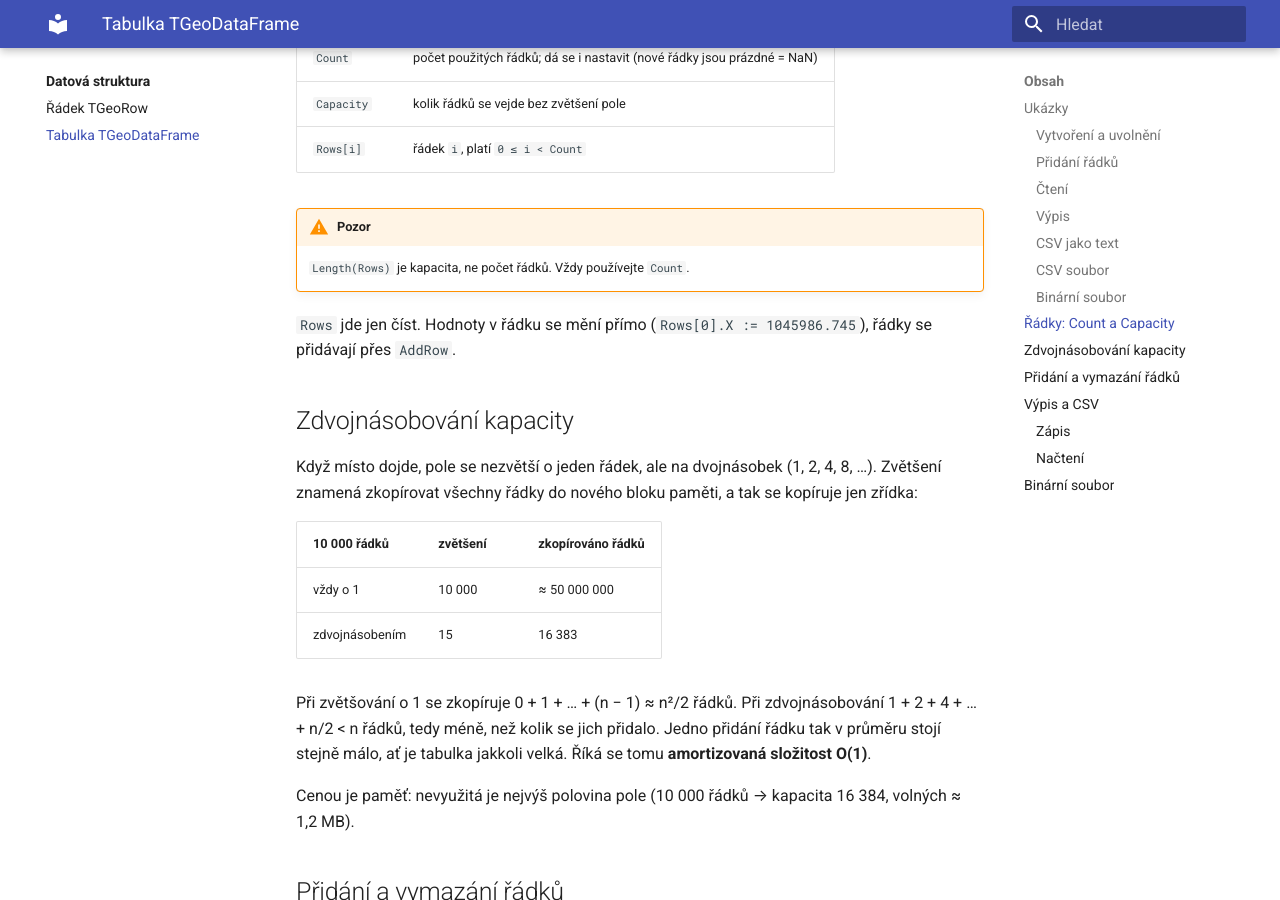
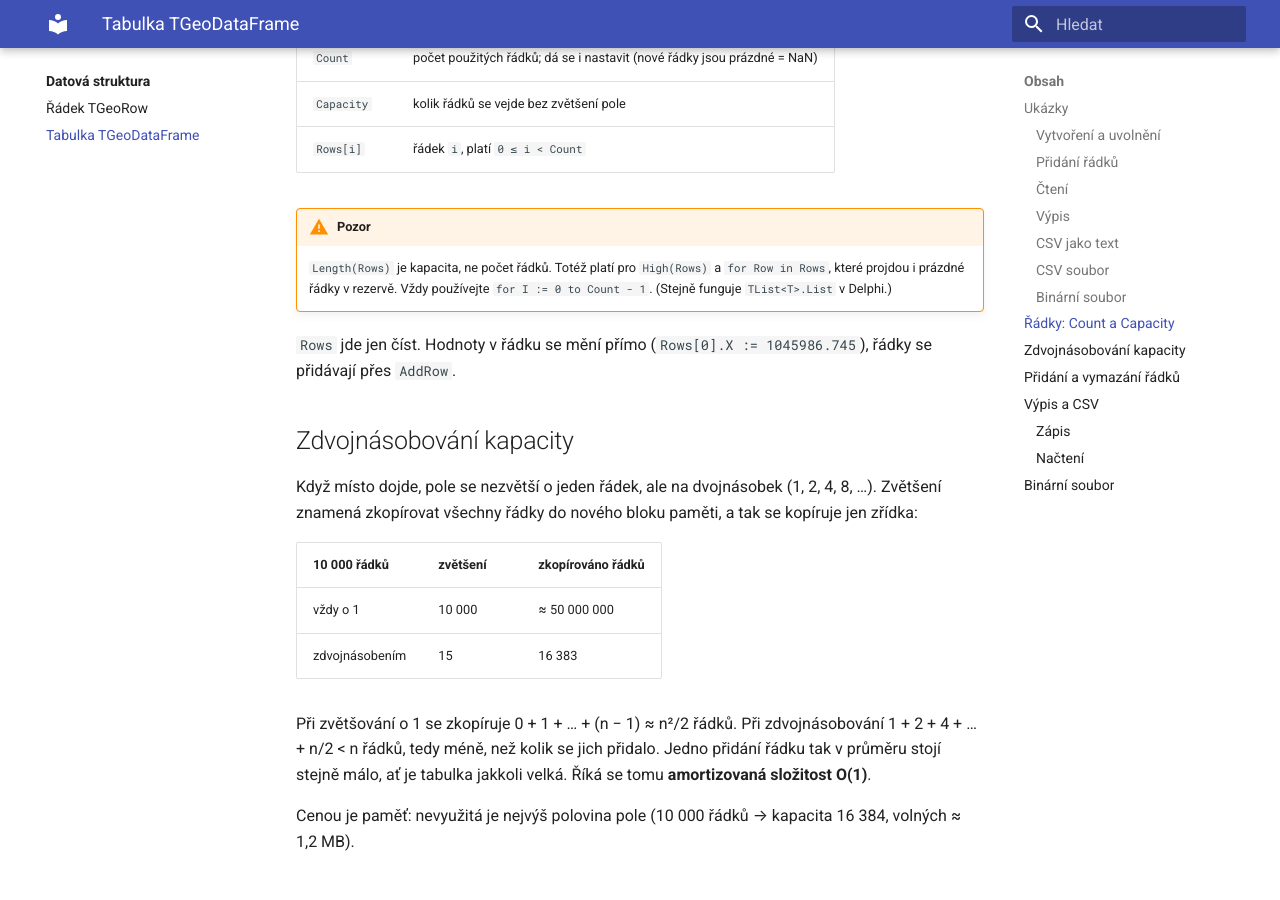
Before and after one commit to kovarmi9/GeoSoft, an MkDocs documentation site: the page built from docs/geodataframe/geodataframe.md, in a window 1280 px wide and 900 px high, scrolled down 2341 px. Built offline with MkDocs 1.6.1 and Material for MkDocs 9.7.7, drawn with Linux system fonts in a browser that asks for light colours.

Commit message:
Datové struktury: komentáře pro nápovědu, české hlášky, názvy podle Delphi, jednodušší Create, LoadFromFile a FromCSV

```diff
--- a/docs/geodataframe/geodataframe.md
+++ b/docs/geodataframe/geodataframe.md
@@ -116,7 +116,10 @@
 | `Rows[i]` | řádek `i`, platí `0 ≤ i < Count` |
 
 !!! warning "Pozor"
-    `Length(Rows)` je kapacita, ne počet řádků. Vždy používejte `Count`.
+    `Length(Rows)` je kapacita, ne počet řádků. Totéž platí pro `High(Rows)`
+    a `for Row in Rows`, které projdou i prázdné řádky v rezervě.
+    Vždy používejte `for I := 0 to Count - 1`.
+    (Stejně funguje `TList<T>.List` v Delphi.)
 
 `Rows` jde jen číst. Hodnoty v řádku se mění přímo
 (`Rows[0].X := 1045986.745`), řádky se přidávají přes `AddRow`.
```
Also changed, not shown: docs/geodataframe/georow.md (+2 -2 lines), 3 other files.
